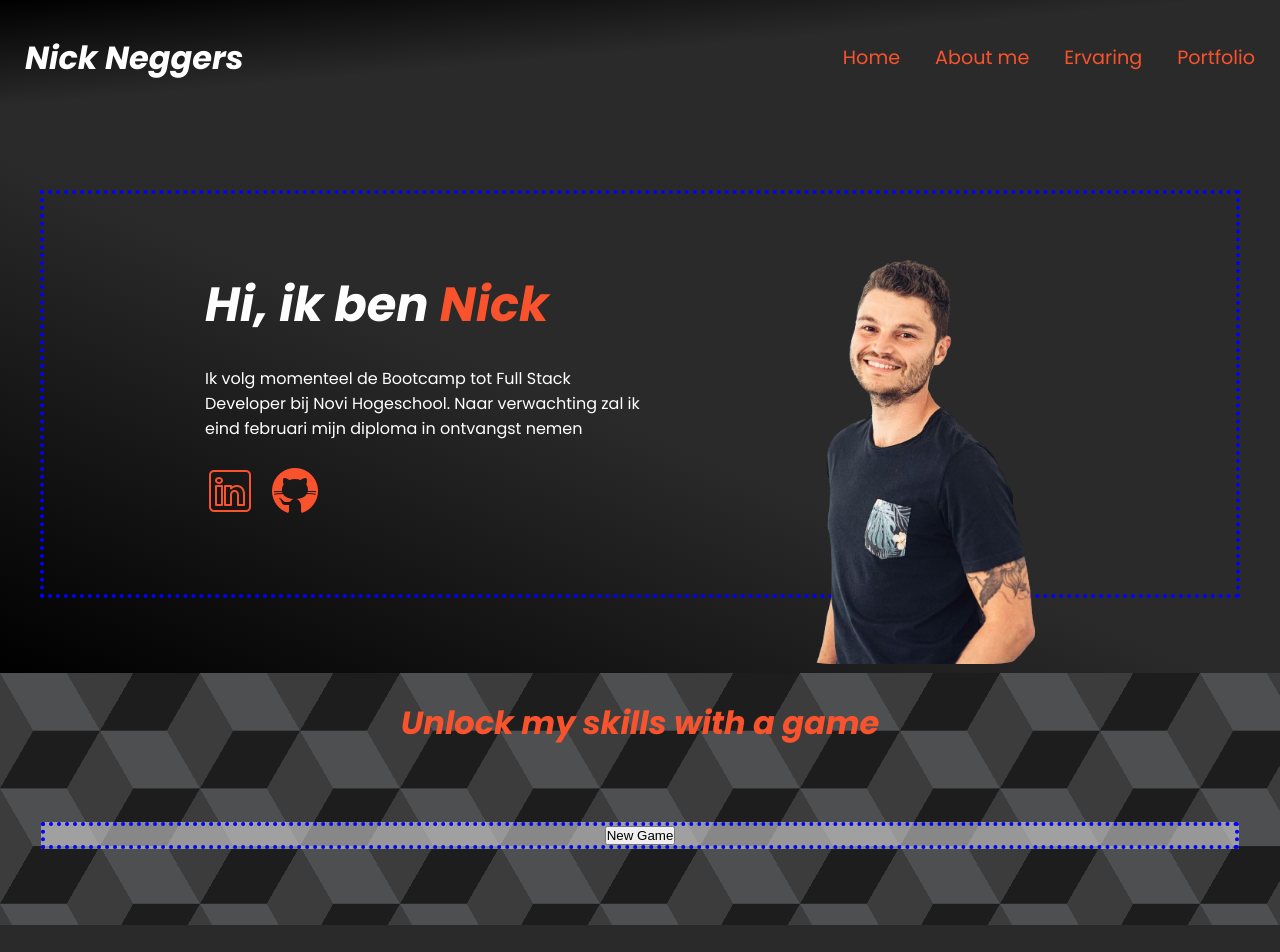
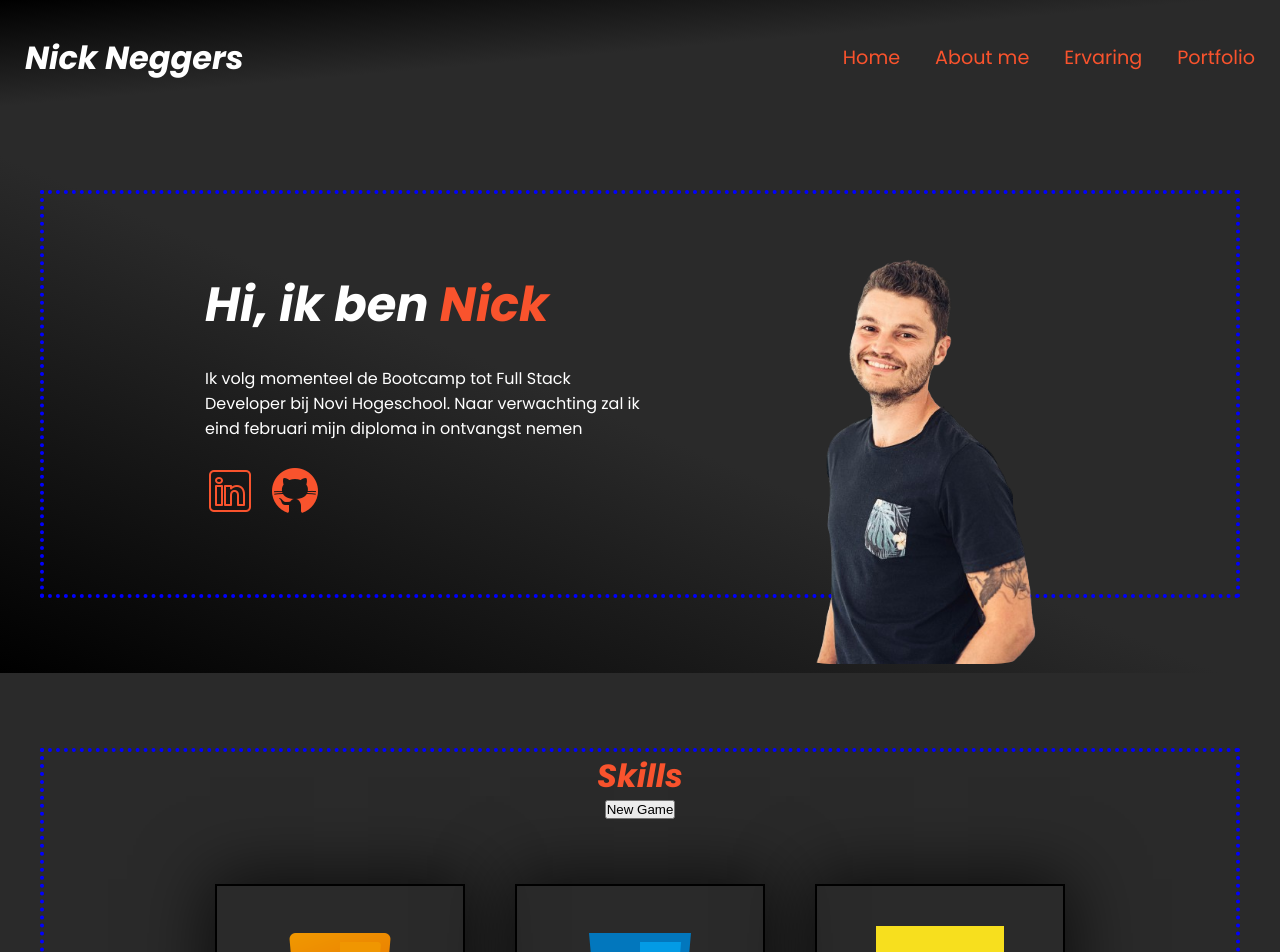
Before and after one commit to NickN1994/website-resume, a React (Vite) app: page / in a window 1280 px wide. Shown: the top 952 px of the page. Built offline with nearby package versions, Linux system fonts and the light colour scheme.

Commit message:
aan memory gewerkt

```diff
--- a/src/pages/Home/Components/Memory.jsx
+++ b/src/pages/Home/Components/Memory.jsx
@@ -4,6 +4,7 @@ import js from "../assets/javascript.png"
 import react from "../assets/react.png"
 import java from "../assets/jjava.png"
 import spring from "../assets/ssspring.png"
+import bg from "../assets/pattern.png"
 import {useState} from "react";
 
 const cardImages = [
@@ -17,7 +18,7 @@ const cardImages = [
 
 function Memory () {
 
-const [card, setCards] = useState([]);
+const [cards, setCards] = useState([]);
 const [turns, setTurns] = useState(0);
 
     const shuffleCards = () => {
@@ -28,11 +29,24 @@ const [turns, setTurns] = useState(0);
         setTurns(0);
     }
 
-    console.log(card, turns);
+    console.log(cards, turns);
 
     return (
-        <div>
+        <div className='memoryBox'>
             <button onClick={shuffleCards}>New Game</button>
+            <div className="card-grid">
+            {cards.map(card => (
+                <div className='card' key={card.id}>
+                    <div>
+                        <img className='front-img' src={card.src} alt="card front"/>
+                        <img className='back-img' src={bg} alt="card back"/>
+                    </div>
+                </div>
+            ))}
+            <div>
+            </div>
+
+            </div>
         </div>
     )
 }
--- a/src/pages/Home/Home.css
+++ b/src/pages/Home/Home.css
@@ -19,7 +19,7 @@
 
 .inner-container {
     flex-basis: 1200px;
-    /*width: 1200px;*/
+    width: 1200px;
     flex-grow: 0;
     /*flex-shrink: 1;*/
     display: flex;
@@ -126,10 +126,41 @@ h1 span {
 .container h2 {
     text-align: center;
     margin: 25px 0;
+    color: white;
 }
 
-.whiteLayer {
-    background: rgb(242, 242, 242, 0.5);
+/*.whiteLayer {*/
+/*    background: rgb(242, 242, 242, 0.5);*/
+/*}*/
+
+.memoryBox {
+    display: flex;
+    flex-direction: column;
+    align-items: center;
+    justify-content: center;
+}
+
+.card-grid {
+    margin-top: 40px;
+    display: flex;
+    justify-content: center;
+    align-items: center;
+    flex-direction: row;
+    flex-wrap: wrap;
+    gap: 20px;
+    /*grid-template-columns: 1fr 1fr 1fr;*/
+    /*grid-gap: 20px;*/
+}
+
+.back-img {
+    width: 200px;
+    height: 200px;
+}
+
+.front-img {
+    width: 200px;
+    height: 200px;
+    background: #4e4f51;
 }
 
 /*        SKILLS         */
--- a/src/pages/Home/Home.jsx
+++ b/src/pages/Home/Home.jsx
@@ -22,18 +22,20 @@ function Home() {
                 </div>
             </div>
 
-            <div className='container'>
-                <h2>Unlock my skills with a game</h2>
-                <div className='inner-container whiteLayer'>
-                    <Memory/>
-                </div>
+            {/*<div className='container'>*/}
+            {/*    <h2>Unlock my skills with a game</h2>*/}
+            {/*    <div className='inner-container whiteLayer'>*/}
+            {/*        <Memory/>*/}
+            {/*    </div>*/}
 
-            </div>
+            {/*</div>*/}
 
             <div className='outer-container bgDark'>
                 <div className='inner-container'>
                     <h2>Skills</h2>
+                    <Memory/>
                     <div className='skillBox'>
+
                         <CreateSkillBox/>
                     </div>
                 </div>
```
Also changed, not shown: src/pages/Home/assets/pattern.png (added).
